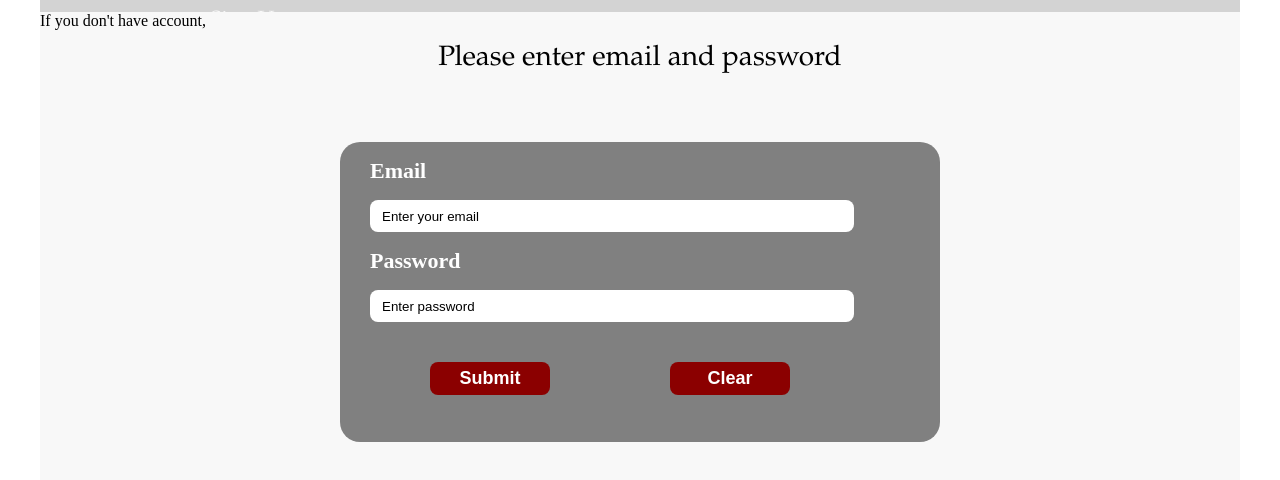
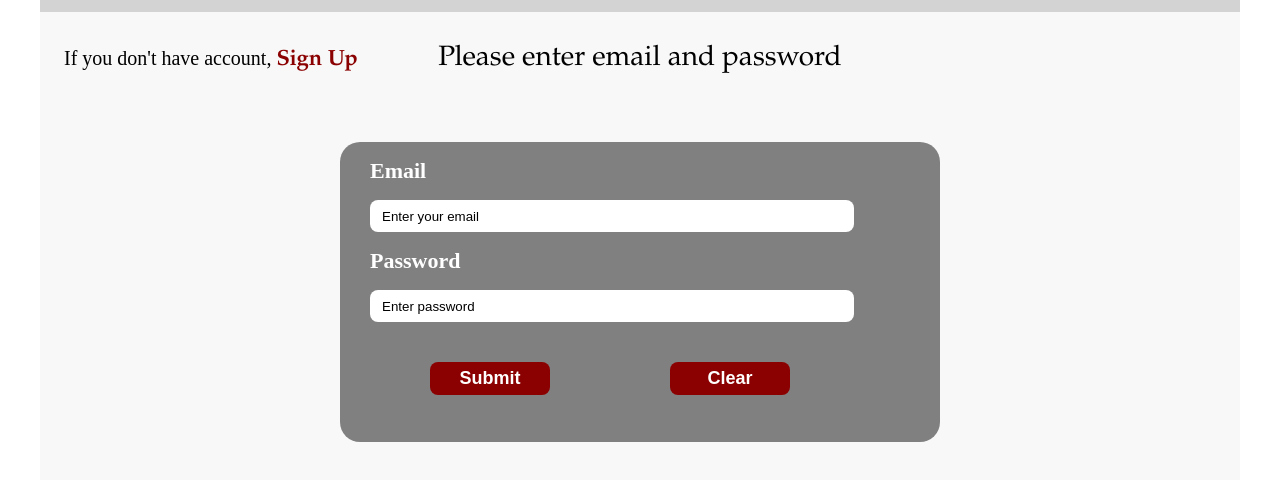
Before and after one commit to Valentina-2608/Travel_blog, a plain HTML site: page login_page.html in a window 1280 px wide. Shown: the part 116-596 px from the top of the page. Drawn offline with Linux system fonts and the light colour scheme.

Commit message:
Add styles for block info

```diff
--- a/css/style.css
+++ b/css/style.css
@@ -337,3 +337,16 @@ input:focus{
 #btn_log_in:hover{
 	cursor: pointer;
 }
+
+
+.info{width:30%;
+height:100px;
+position:absolute;
+top:35px;
+font-size:20px;
+left:2%;}
+
+.info a{
+    color:darkred;
+    font-weight: bold;
+}
```
